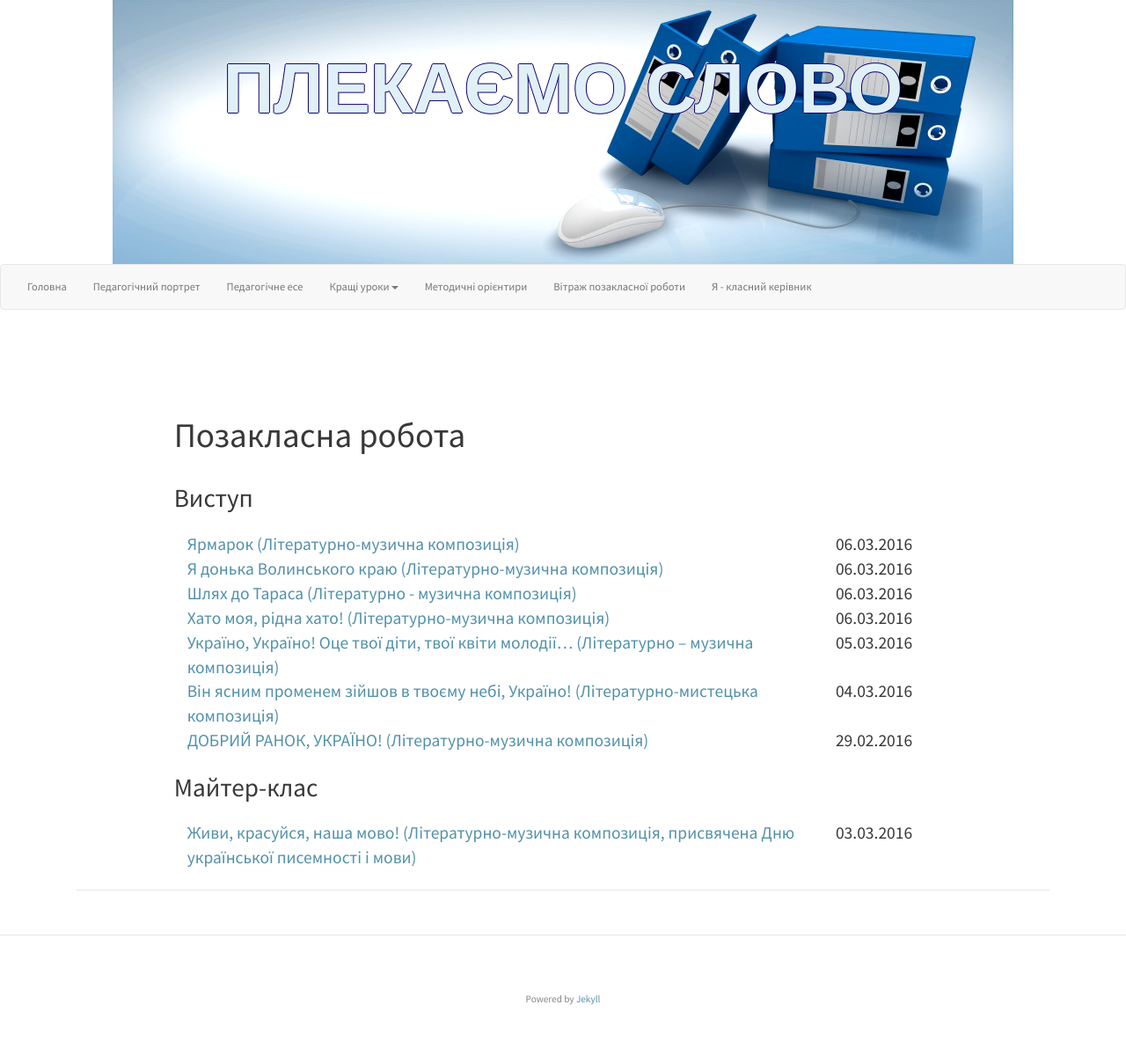
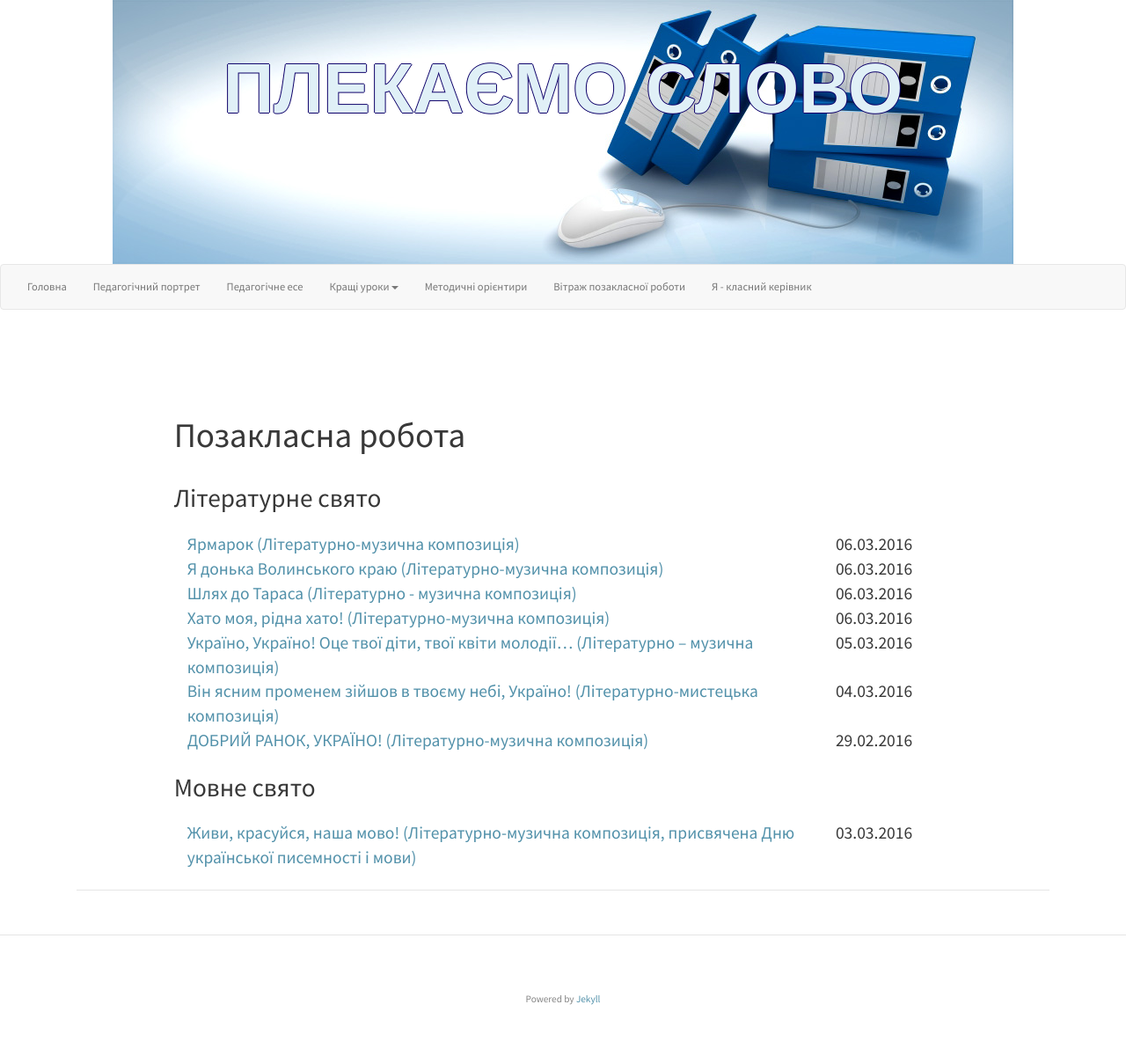
Before and after one commit to tetyanashevchuk/tetyanashevchuk.github.io, a Jekyll site: the page built from pozaklasna-robota.html, in a window 1280 px wide. Shown: the whole page at 88% size. Built offline with Jekyll 4.4.1, drawn with Linux system fonts in a browser that asks for light colours; nearby versions of some CDN libraries.

Commit message:
updated Вітраж позакласної роботи

```diff
--- a/metoduchni-orienturu.html
+++ b/metoduchni-orienturu.html
@@ -12,7 +12,7 @@ description: List of articles and posts by tags.
     <h2 >{{ section_name }}</h2>
 
     <!-- Виступ -->
-    <h3>Виступ</h3>
+    <h3>{{first_subsection}}</h3>
     {% for post in site.tags[section_name] %}{% if post.title != null %}
       {% if post.tags contains first_subsection %}
         <div class="container-fluid">
@@ -30,7 +30,7 @@ description: List of articles and posts by tags.
     {% endif %}{% endfor %}
 
     <!-- Майстер-клас -->
-    <h3>Майтер-клас</h3>
+    <h3>{{second_subsection}}</h3>
     {% for post in site.tags[section_name] %}{% if post.title != null %}
       {% if post.tags contains second_subsection %}
         <div class="container-fluid">
--- a/pozaklasna-robota.html
+++ b/pozaklasna-robota.html
@@ -12,7 +12,7 @@ description: List of articles and posts by tags.
     <h2 >{{ section_name }}</h2>
 
     <!-- Виступ -->
-    <h3>Виступ</h3>
+    <h3>{{first_subsection}}</h3>
     {% for post in site.tags[section_name] %}{% if post.title != null %}
       {% if post.tags contains first_subsection %}
         <div class="container-fluid">
@@ -30,7 +30,7 @@ description: List of articles and posts by tags.
     {% endif %}{% endfor %}
 
     <!-- Майстер-клас -->
-    <h3>Майтер-клас</h3>
+    <h3>{{second_subsection}}</h3>
     {% for post in site.tags[section_name] %}{% if post.title != null %}
       {% if post.tags contains second_subsection %}
         <div class="container-fluid">
```
